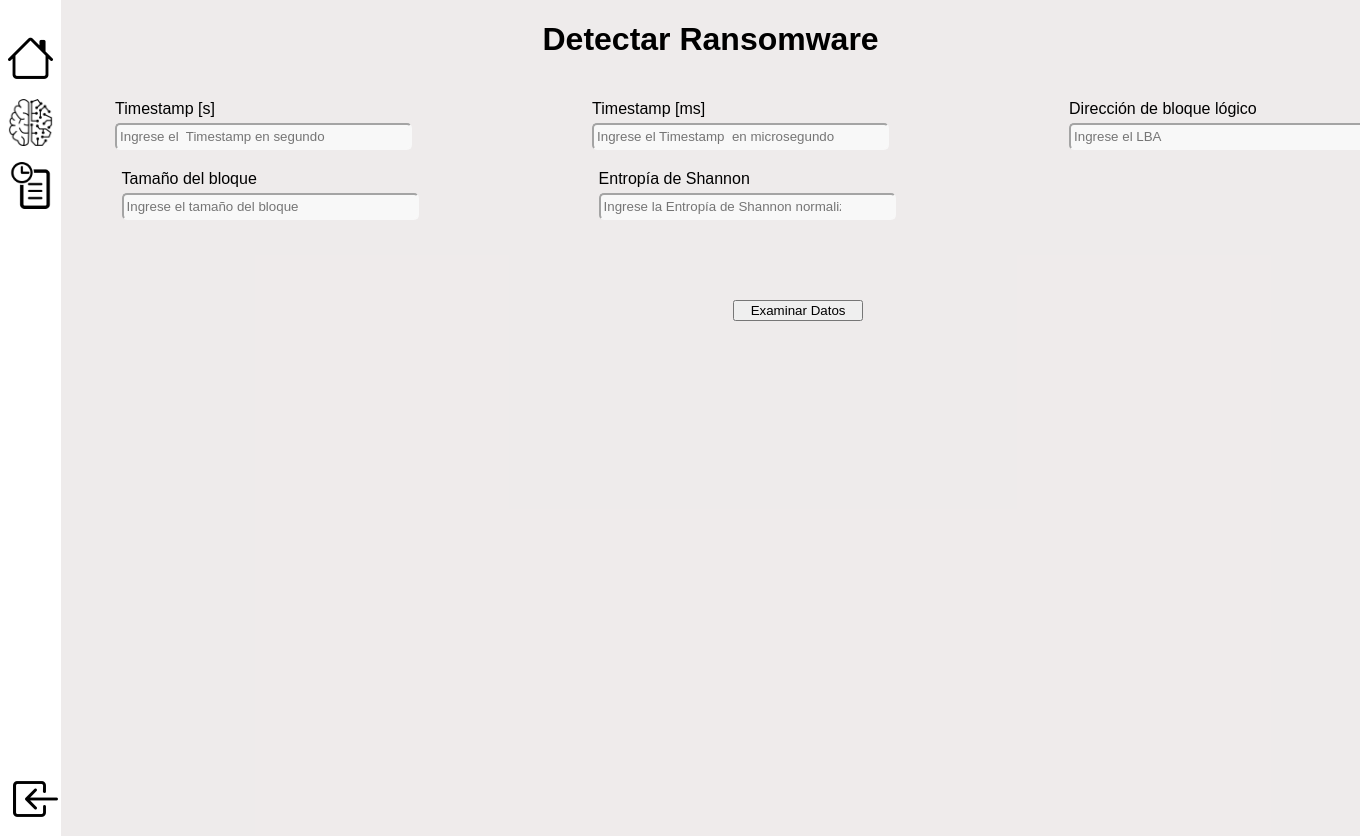
After one commit to NoboruOshita/machinelearning, a Django app: page /detection in a window 1360 px wide. The commit adds this page. Run offline with Django 4.2, Linux system fonts and the light colour scheme; the visitor is signed in with stand-in values (Sample User, id 1).

Commit message:
update 20/09/2024

```diff
--- a/aplicacion_web_app/RandomForest.py
+++ b/aplicacion_web_app/RandomForest.py
@@ -9,7 +9,7 @@ from sklearn.metrics import mean_absolute_error,mean_squared_error, r2_score
 
 # Clear Data Function (drop column, duplicate and None)
 def cleaningData(rawData):
-    rawData = rawData.drop(['Target'], axis=1)
+    rawData = rawData.drop(['deleteColumn'], axis=1)
     rawData = rawData.drop_duplicates()
     rawData = rawData.dropna()
     cleanedData = rawData.copy()
@@ -36,9 +36,9 @@ def randomForest(request):
     rawData = pd.read_csv(file, delimiter=',', header=None)
 
     # Add name in the columns
-    nameColumns = ['Timestamp_s', 'Timestamp_us', 'LBA', 'Size', 'Entropy', 'Target']
+    nameColumns = ['Timestamp_s', 'Timestamp_us', 'LBA', 'Size', 'Entropy', 'deleteColumn']
     rawData.columns = nameColumns
-
+    print(rawData)
     # Process of cleaning data
     cleanedData = cleaningData(rawData)
 
--- a/aplicacion_web_app/static/styles/base.css
+++ b/aplicacion_web_app/static/styles/base.css
@@ -2,16 +2,21 @@
 body, .container-main{
     margin: 0;
     padding: 0;
+    height: 52.25rem;
 }
 
 .container-main{
     display: flex;
 }
 
+.container-navbar{
+    width: 4rem;
+    padding: 0;
+    background-color: white;
+    align-items: stretch;
+}
 .navbar{
-    width: 4rem;
-    padding: 0 0 0 3rem ;
-    background-color: #FAFAFA;
+    margin-top: 2rem;
 }
 
 li{
@@ -26,20 +31,22 @@ li{
 }
 
 .nav-item:last-child{
-    margin-top: 23rem;
+    display: flex;
+    flex-direction: column;
+    margin-top: 35rem;
+    align-items: flex-end
 }
 
 .nav-item i{
-    font-size: 37px;
+    font-size: 48px;
+    color: black;
 }
 
 img{
-    width: 40px;
-    padding: 0 0 0 9px;
+    width: 47px;
 }
-
-/*****/
 
 .container-content{
     width: 100%;
+    background-color: #eae5e5c5;
 }
--- /dev/null
+++ b/aplicacion_web_app/static/styles/detection.css
@@ -0,0 +1,38 @@
+.content-detection, input{
+    font-family: sans-serif;
+}
+
+h1{
+    text-align: center;
+}
+
+p{
+    margin:20px 0 5px 0;
+}
+
+form{
+    display: grid;
+    grid-template-rows: 1fr 1fr;
+}
+
+input{
+    width: 100%;
+    padding: 4px 53px 4px 3px;
+    background-color: #F8F8F8;
+    border-radius: 5px;
+    border-color: #F8F8F8;
+}
+button{
+    width: 10%;
+    margin: 5rem 0 0 42rem;
+}
+
+.box__inputs{
+    display: flex;
+    justify-content: center;
+    gap: 15rem;
+}
+
+.box__inputs:last-of-type{
+    margin-right: 29rem;
+}
--- a/aplicacion_web_app/static/styles/signup.css
+++ b/aplicacion_web_app/static/styles/signup.css
@@ -5,7 +5,6 @@ body{
 body, h2{
     margin:0;
 }
-
 
 h1{
     margin: 0 0 .6rem 0;
--- a/aplicacion_web_app/templates/appWeb/base.html
+++ b/aplicacion_web_app/templates/appWeb/base.html
@@ -14,39 +14,31 @@
             <div class="navbar">
                 <li class="nav-item">
                     <a href="">
-                        <i class="bi bi-person-circle"></i>
-                        <span>Cuenta</span>
+                        <i class="bi bi-house"></i>
+                    </a>
+                </li>
+                <li class="nav-item">
+                    <a href="{% url 'detection' %}">
+                        <img src="{% static 'img/logoML.png' %}" alt="logoML">
+
                     </a>
                 </li>
                 <li class="nav-item">
                     <a href="">
-                        <i class="bi bi-house-fill"></i>
-                        <span>Inicio</span>
+                    <img src="{% static 'img/logoHistorial.png' %}" alt="logoHistorial">
                     </a>
                 </li>
                 <li class="nav-item">
                     <a href="">
-                        <img src="../../static/img/logoML.png" alt="logoML">
-                        <span>Dectectar Ransomware</span>
-                    </a>
-                </li>
-                <li class="nav-item">
-                    <a href="">
-                    <img src="../../static/img/logoHistorial.png" alt="logoHistorial">
-                        <span>Historial de Ransomware detectado</span>
-                    </a>
-                </li>
-                <li class="nav-item">
-                    <a href="">
-                        <i class="bi bi-box-arrow-left"></i>
-                        <span>Cerrar Sesión</span>
+                        <i class="bi bi-box-arrow-in-left"></i>
                     </a>
                 </li>
             </div>
         </div>
 
         <div class="container-content">
-            <h1>OCHO PEGA UNO</h1>
+            {% block content %}
+            {% endblock content %}
         </div>
     </div>
 </body>
--- /dev/null
+++ b/aplicacion_web_app/templates/appWeb/detection/detection.html
@@ -0,0 +1,41 @@
+{% extends "appweb/index.html" %}
+{% load static %}
+{% block content %}
+<head>
+    <link rel="stylesheet" href="{% static 'styles/detection.css' %}">
+</head>
+    <div class="content-detection">
+        <h1>Detectar Ransomware</h1>
+        <div class="form">
+            <form action="" method="POST">
+
+                <div class="box__inputs">
+                    <div class="box">
+                        <p>Timestamp [s]</p>
+                        <input type="text" name="timestamp_s" id="timestamp_s" placeholder="Ingrese el  Timestamp en segundo">
+                    </div>
+                    <div class="box">
+                        <p>Timestamp [ms]</p>
+                        <input type="text" name="Timestamp_ms" id="Timestamp_ms" placeholder="Ingrese el Timestamp  en microsegundos">
+                    </div>
+                    <div class="box">
+                        <p>Dirección de bloque lógico</p>
+                        <input type="text" name="LBA" id="LBA" placeholder="Ingrese el LBA">
+                    </div>
+                </div>
+
+                <div class="box__inputs">
+                    <div class="box">
+                        <p>Tamaño del bloque</p>
+                        <input type="text" name="Bloque" id="Bloque" placeholder="Ingrese el tamaño del bloque">
+                    </div>
+                    <div class="box">
+                        <p>Entropía de Shannon</p>
+                        <input type="text" name="Entropía" id="Entropía" placeholder="Ingrese la Entropía de Shannon normalizada">
+                    </div>
+                </div>
+                <button type="submit">Examinar Datos</button>
+            </form>
+        </div>
+    </div>
+{% endblock content %}
--- a/aplicacion_web_app/templates/appWeb/index.html
+++ b/aplicacion_web_app/templates/appWeb/index.html
@@ -1,4 +1,5 @@
-{% extends "appWeb/base.html" %}
-{% block body3 %}
-    <h1>HELLO WORLD</h1>
+{% extends "appweb/base.html" %}
+
+{% block content %}
+
 {% endblock %}
--- a/aplicacion_web_app/urls.py
+++ b/aplicacion_web_app/urls.py
@@ -5,6 +5,7 @@ urlpatterns = [
     path('',views.loginUser,name='login'),
     path('signUp',views.sign_up,name='signUp'),
     path('index', views.index, name='index'),
+    path('detection', views.detection, name='detection'),
     #path('MachineLearning/', machinelearning.MachineLearning, name='MachineLearning'),
     path('randomForest', RandomForest.randomForest, name='randomForest' ),
     path('xgBoost', xgboosting.xgBoost, name='xgBoost')
--- a/aplicacion_web_app/views.py
+++ b/aplicacion_web_app/views.py
@@ -66,3 +66,7 @@ def sign_up(request):
 @login_required
 def index(request):
     return render(request, 'appweb/index.html')
+
+@login_required
+def detection(request):
+    return render(request, 'appweb/detection/detection.html')
--- a/requirements.txt
+++ b/requirements.txt
@@ -5,3 +5,4 @@ setuptools==70.2.0
 river==0.21.1
 psycopg2-binary==2.9.9
 djangorestframework==3.15.2
+xgboost==2.1.1
```
Also changed, not shown: aplicacion_web_app/xgboosting.py (+20 -20 lines).
